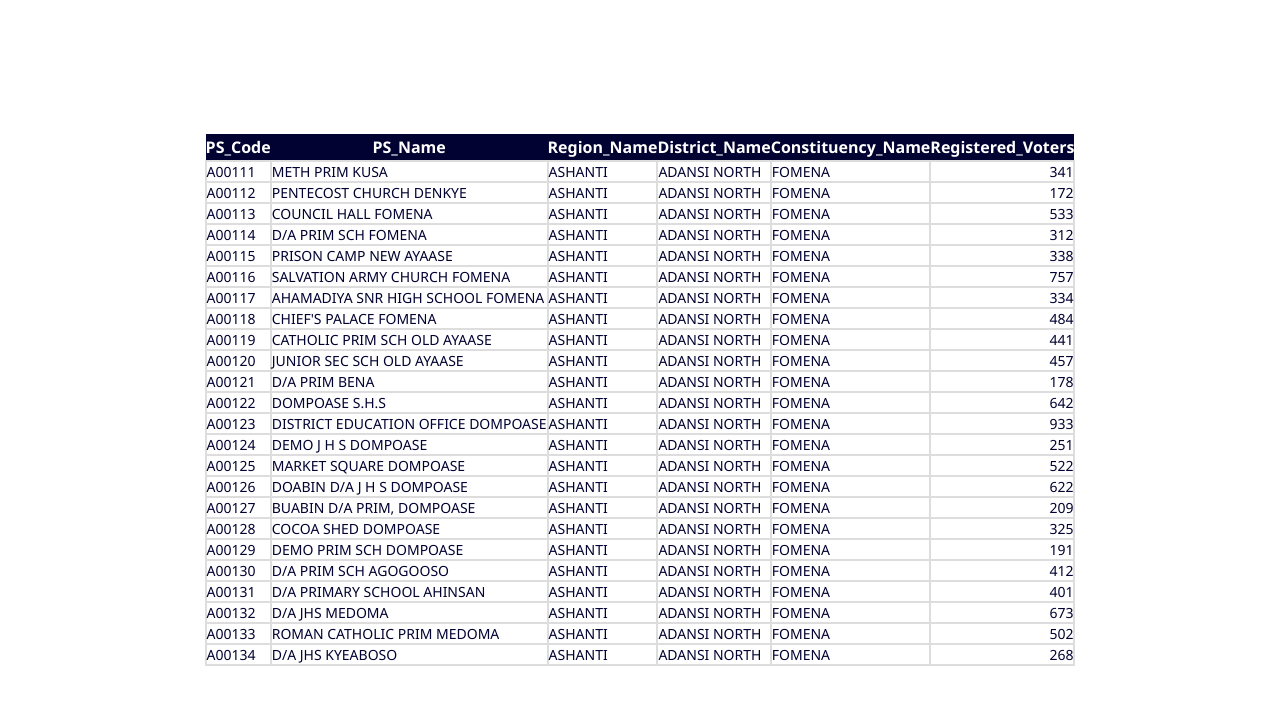
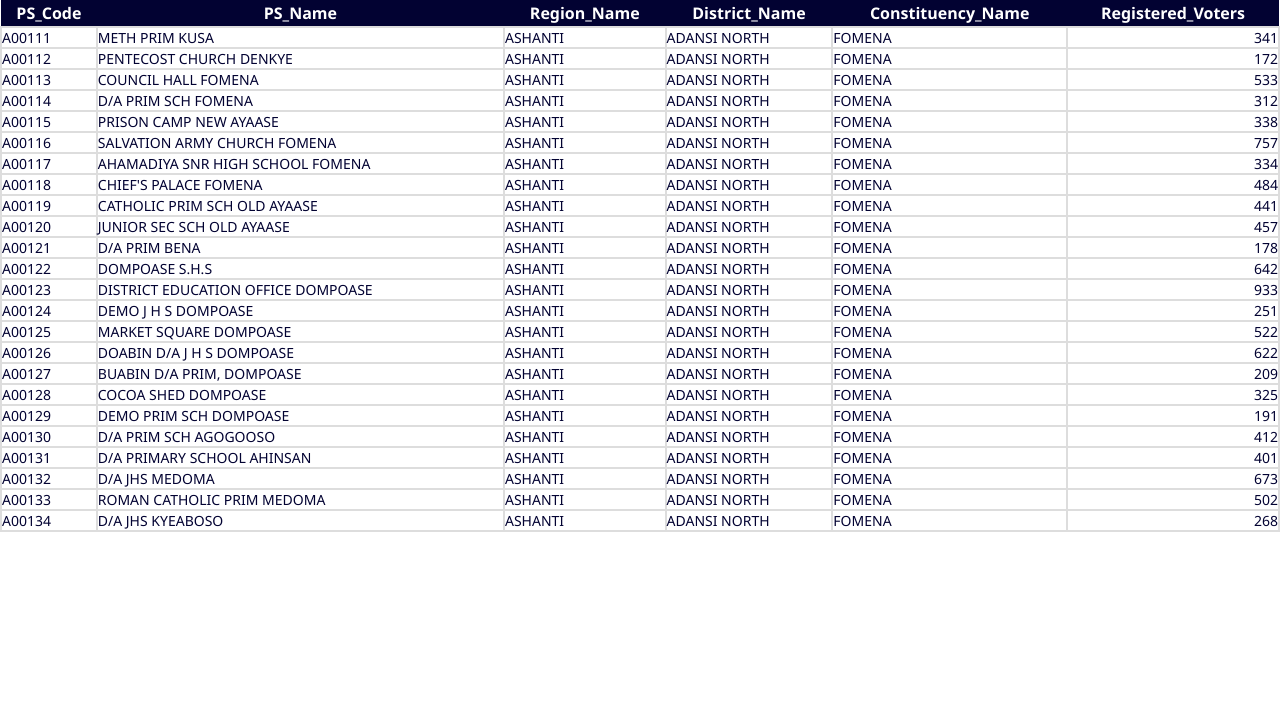
Before and after one commit to julietoge/Voting-Table, a plain HTML site: page index.html in a window 1280 px wide. Drawn offline with Linux system fonts and the light colour scheme.

Commit message:
Update style.css

```diff
--- a/assets/css/style.css
+++ b/assets/css/style.css
@@ -11,13 +11,12 @@ body {
 .table-control {
   min-height: 100vh;
   max-width: 100vw;
-  display: flex;
-  justify-content: center;
-  align-items: center;
 }
 
 .table-control table {
   border-collapse: collapse;
+  max-width: 100%;
+  width: 100%;
 }
 
 table td {
```
